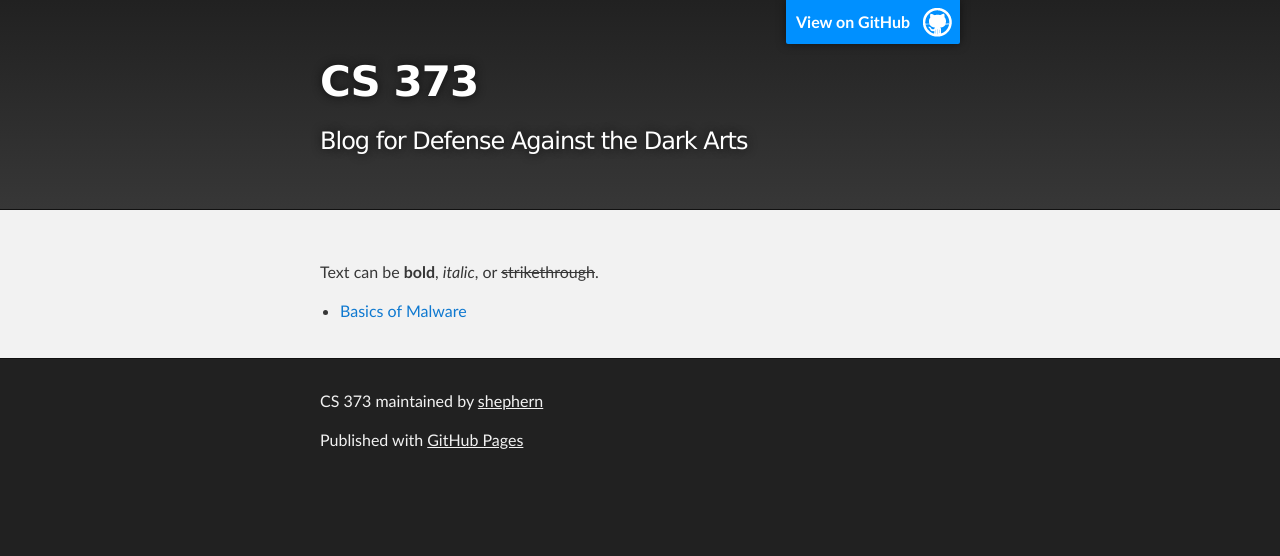
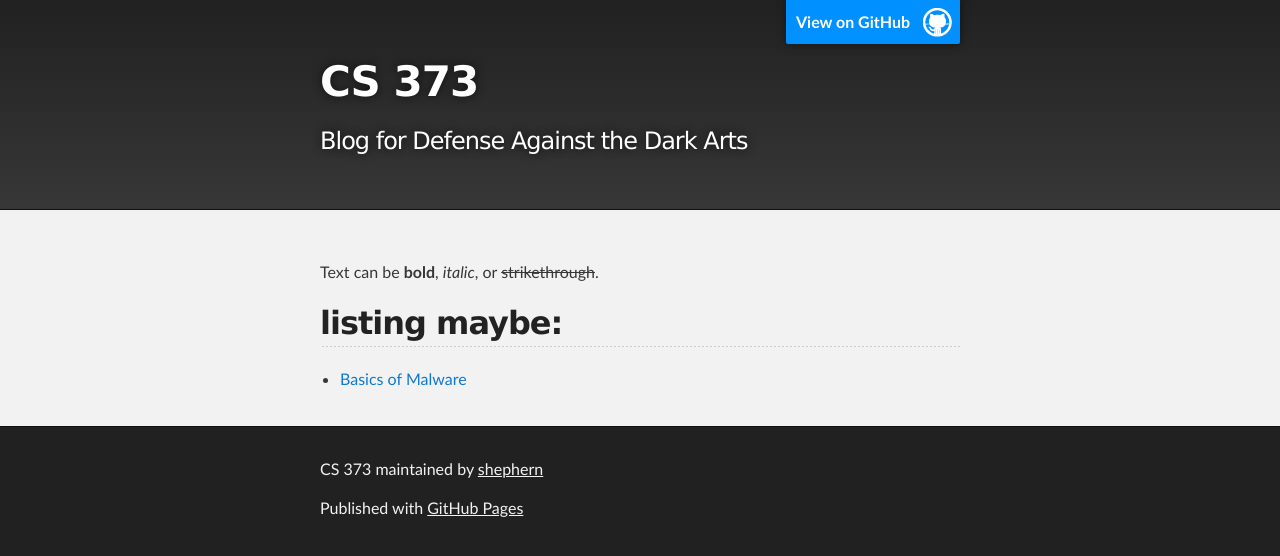
Before and after one commit to shephern/CS373, a Jekyll site: the page built from docs/index.md, in a window 1280 px wide. Shown: the top 556 px of the page. Built offline with Jekyll 4.4.1, drawn with Linux system fonts in a browser that asks for light colours.

Commit message:
Indexing posts

```diff
--- a/docs/index.md
+++ b/docs/index.md
@@ -3,3 +3,5 @@ layout: home
 ---
 
 Text can be **bold**, _italic_, or ~~strikethrough~~.
+
+## listing maybe:
```
Also changed, not shown: docs/_posts/2018-07-01-basics-of-malware.md (renamed from docs/_posts/2018-07-01-basics-of-malware.markdown, +1 -0 lines).
